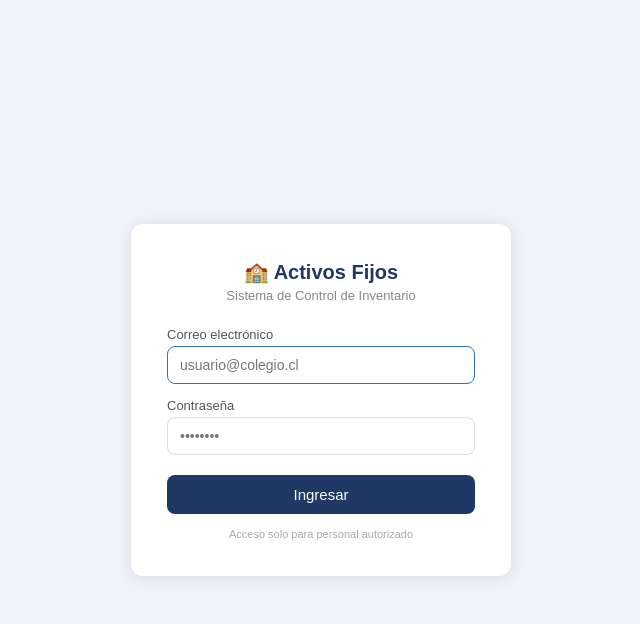
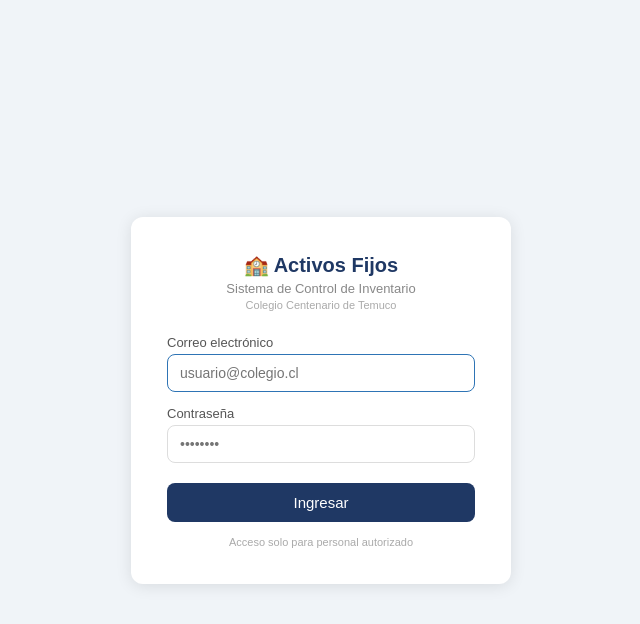
Before and after one commit to fcatalan-ai/activos-fijos, a Flask app: page /login in a window 1280 px wide. Shown: the top 624 px of the page, without its empty margins (319-959 px from the left). Run offline with Flask 3, Linux system fonts and the light colour scheme; some libraries are stand-ins or nearby versions.

Commit message:
Add institution subtitle to login page
Add a subtitle for the institution in the login form.

```diff
--- a/templates/login.html
+++ b/templates/login.html
@@ -24,6 +24,7 @@ input:focus{outline:none;border-color:#2E74B5}
   <div class="logo">
     <h1>🏫 Activos Fijos</h1>
     <p>Sistema de Control de Inventario</p>
+    <p style="font-size:11px;color:#aaa;margin-top:3px">Colegio Centenario de Temuco</p>
   </div>
   <form method="POST">
     <label>Correo electrónico</label>
```
